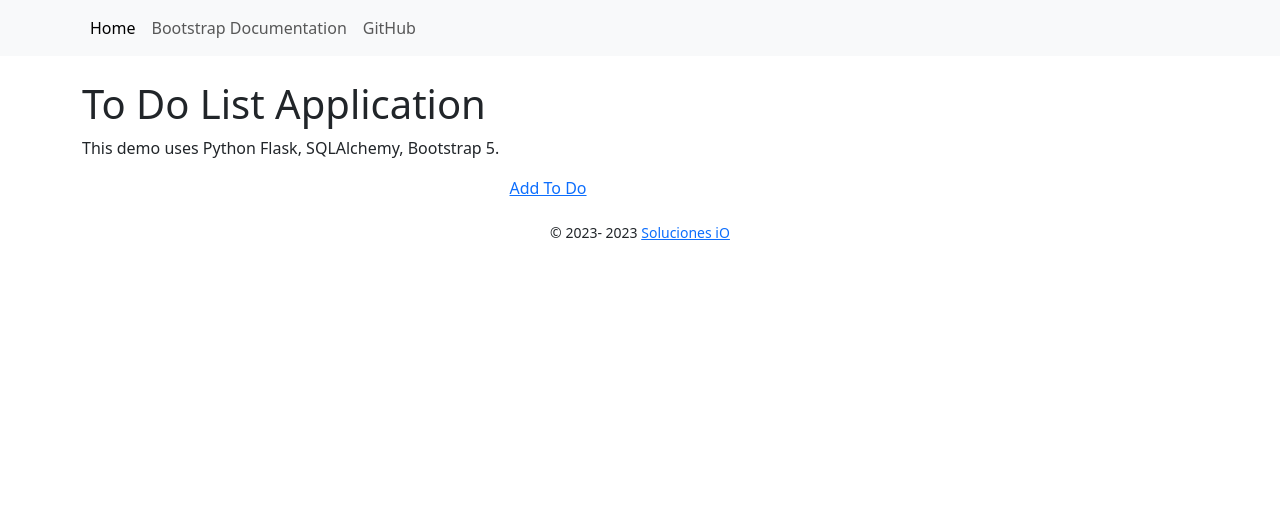
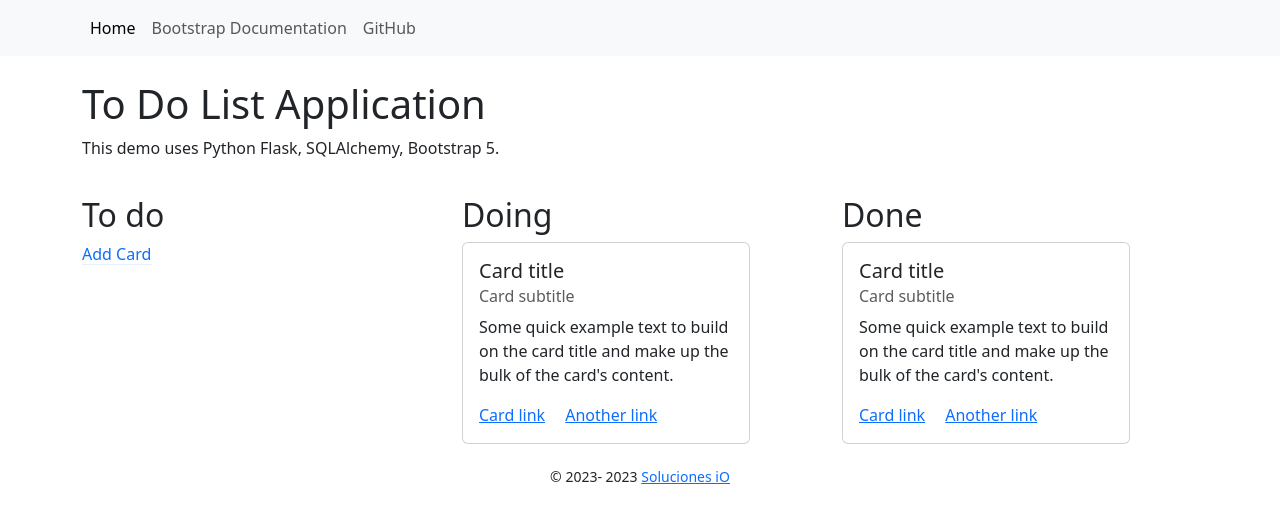
Before and after one commit to ricardovelero/Python-Flask-Bootstrap-Todo, a Flask app: page / in a window 1280 px wide. Shown: the top 523 px of the page. Run offline with Flask 3, Linux system fonts and the light colour scheme; some libraries are stand-ins or nearby versions.

Commit message:
Setup cards

```diff
--- a/templates/index.html
+++ b/templates/index.html
@@ -1,24 +1,58 @@
 {% extends 'base.html' %}
+{% from 'bootstrap5/utils.html' import render_icon %}
 
 {% block content %}
 <h1>To Do List Application</h1>
 <p>This demo uses Python Flask, SQLAlchemy, Bootstrap 5.</p>
 
-<div class="row">
-    <div class="col-lg-3 col-sm-1 mx-auto">
+<div class="row align-items-start">
+    <div class="col-md-4">
+        <h2>To do</h2>
         {% for todo in all_todos: %}
-            <div>
-                <a href="{{ url_for('show_todo', id=todo.id) }}">
-                    <h2>
-                        {{todo.title}}
-                    </h2>
-                </a>
-                <p>
-                    {{todo.body|safe}}
-                </p>
+            <div class="card" style="width: 18rem;"">
+                <div class="card-body">
+                    <a href="{{ url_for('show_todo', id=todo.id) }}">
+                        <h5 class="card-title">
+                            {{todo.title}}
+                        </h5>
+                    </a>
+                    <p class="card-text">
+                        {{todo.body|safe}}
+                    </p>
+                    <a href="#" class="card-link">"Doing"</a>
+                    <a href="#" class="card-link">"Done"</a>
+                </div>
             </div>
         {% endfor %}
-        <a href="{{ url_for('add_todo') }}">Add To Do</a>
+        <a href="{{ url_for('add_todo') }}"
+        class="mt-3 link-offset-2 link-underline link-underline-opacity-10"
+        >{{ render_icon('plus') }} Add Card</a>
+    </div>
+    <div class="col-md-4">
+        <h2>Doing</h2>
+        <div class="card" style="width: 18rem;">
+            <div class="card-body">
+                <h5 class="card-title">Card title</h5>
+                <h6 class="card-subtitle mb-2 text-body-secondary">Card subtitle</h6>
+                <p class="card-text">Some quick example text to build on the card title and make up the bulk of the card's
+                    content.</p>
+                <a href="#" class="card-link">Card link</a>
+                <a href="#" class="card-link">Another link</a>
+            </div>
+        </div>
+    </div>
+    <div class="col-md-4">
+        <h2>Done</h2>
+        <div class="card" style="width: 18rem;">
+            <div class="card-body">
+                <h5 class="card-title">Card title</h5>
+                <h6 class="card-subtitle mb-2 text-body-secondary">Card subtitle</h6>
+                <p class="card-text">Some quick example text to build on the card title and make up the bulk of the card's
+                    content.</p>
+                <a href="#" class="card-link">Card link</a>
+                <a href="#" class="card-link">Another link</a>
+            </div>
+        </div>
     </div>
 </div>
 
```
